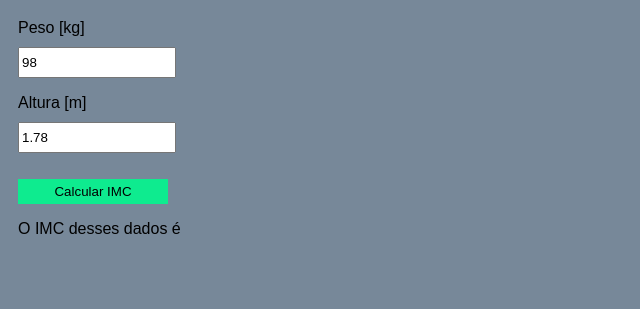
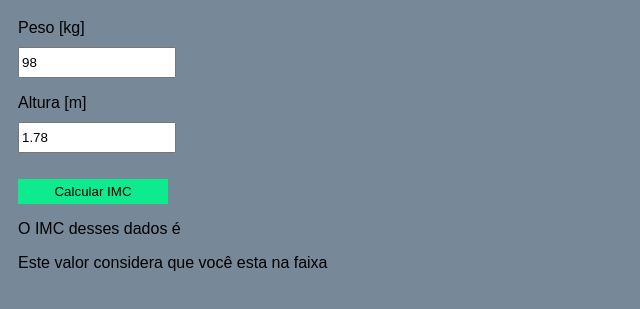
Before and after one commit to leoarcabold/calculadora-de-imc, a plain HTML site: page index.html in a window 1280 px wide. Shown: the part 79-388 px from the top of the page, without its empty margins (0-640 px from the left). Drawn offline with Linux system fonts and the light colour scheme.

Commit message:
feat: add id de configuração

```diff
--- a/index.html
+++ b/index.html
@@ -1,5 +1,6 @@
 <!DOCTYPE html>
 <html lang="en">
+
 <head>
     <meta charset="UTF-8">
     <meta http-equiv="X-UA-Compatible" content="IE=edge">
@@ -8,26 +9,28 @@
 
     <title>IMC</title>
 </head>
+
 <body>
     <h1>IMC</h1>
 
     <p>
         <label for="input-peso">Peso [kg]</label> <br>
-        <input id= "input-peso" type="number" step = "0.1" value="98" />
+        <input id="input-peso" type="number" step="0.1" value="98" />
     </p>
 
     <label for="input-altura">Altura [m]</label> <br>
-    <input id="input-altura" type="number" step = "0.01" value="1.78"/>
+    <input id="input-altura" type="number" step="0.01" value="1.78" />
     </p>
 
     <p>
         <button id="button-calcular-imc">Calcular IMC</button>
     </p>
 
-        <p id="paragrafo-result">O IMC desses dados é <strong id="imc-resultado"></strong> </p>
-        <p id="paragrafo-tipo-imc"></p>
+    <p id="paragrafo-result">O IMC desses dados é <strong id="imc-resultado"></strong> </p>
+    <p id='msg-imc'>Este valor considera que você esta na faixa <strong id="tipo-imc"></strong></p>
 
 
-        <script defer src="./js/script.js"></script>
+    <script defer src="./js/script.js"></script>
 </body>
+
 </html>
```
